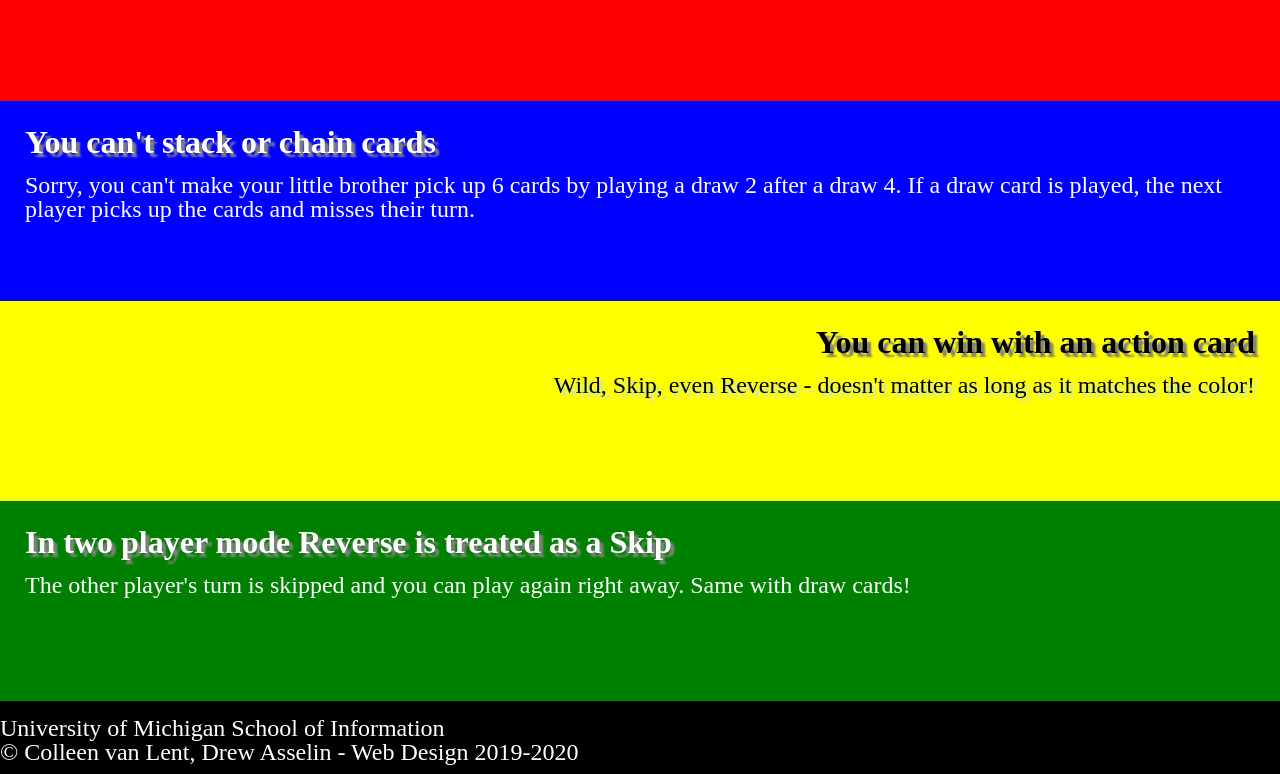
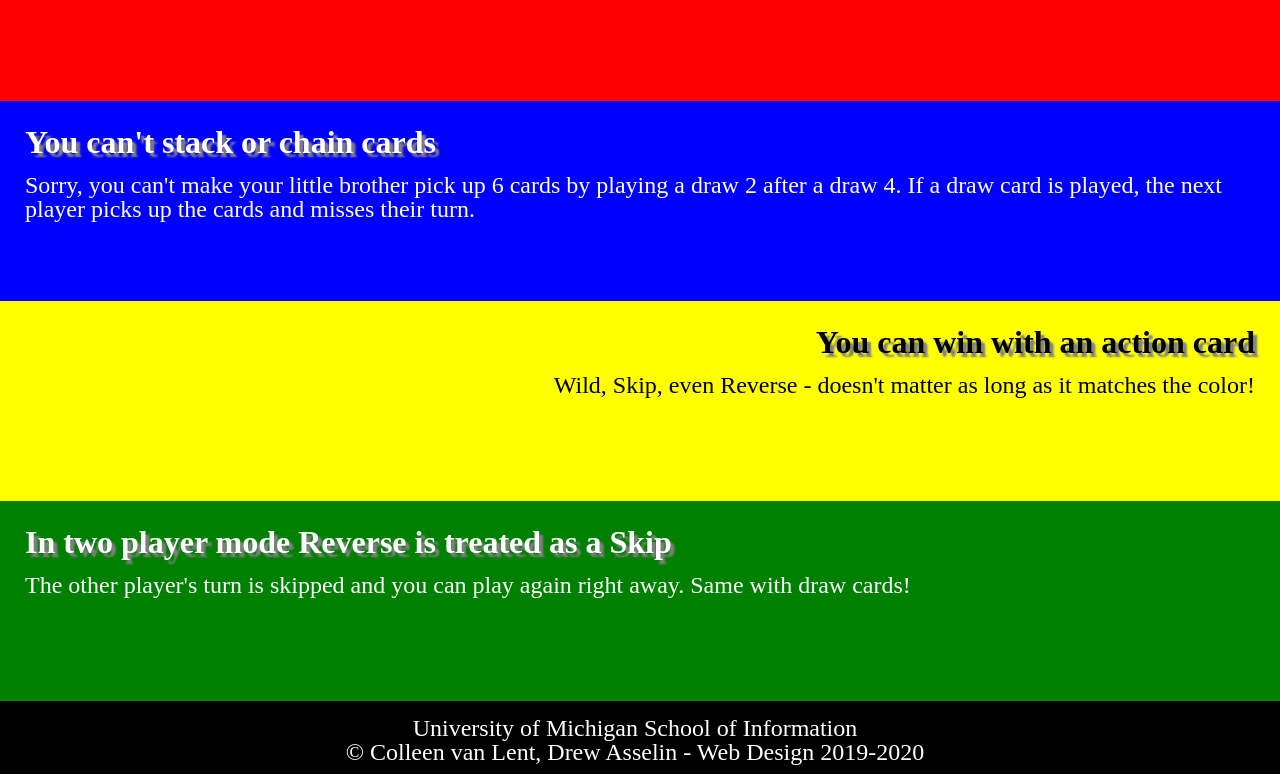
Before and after one commit to skstupak/homework2-2021, a plain HTML site: page index.html in a window 1280 px wide. Shown: the part 826-1600 px from the top of the page. Drawn offline with Linux system fonts and the light colour scheme.

Commit message:
Add files via upload

```diff
--- a/css/style.css
+++ b/css/style.css
@@ -29,33 +29,39 @@ img {
 }
 
 div {
-    height: 150px;
+    min-height: 150px;
     padding: 25px;
 }
 
 #red {
     background-color: #FF0000;
     text-align: right;
+
 }
 
 #blue {
     background: #0000ff;
     text-align: left;
+
 }
 
 #yellow {
     background: #FFFF00;
     text-align: right;
     color: #000000;
+}
+
+div #yellow h2 {
     text-shadow:4px 4px 2px #c7e2c7;
 }
 
 #green {
     background: #008000;
     text-align: left;
+
 }
 
-#footer {
+footer {
     text-align: center;
     padding-right: 10px;
     padding-bottom: 10px;
```
